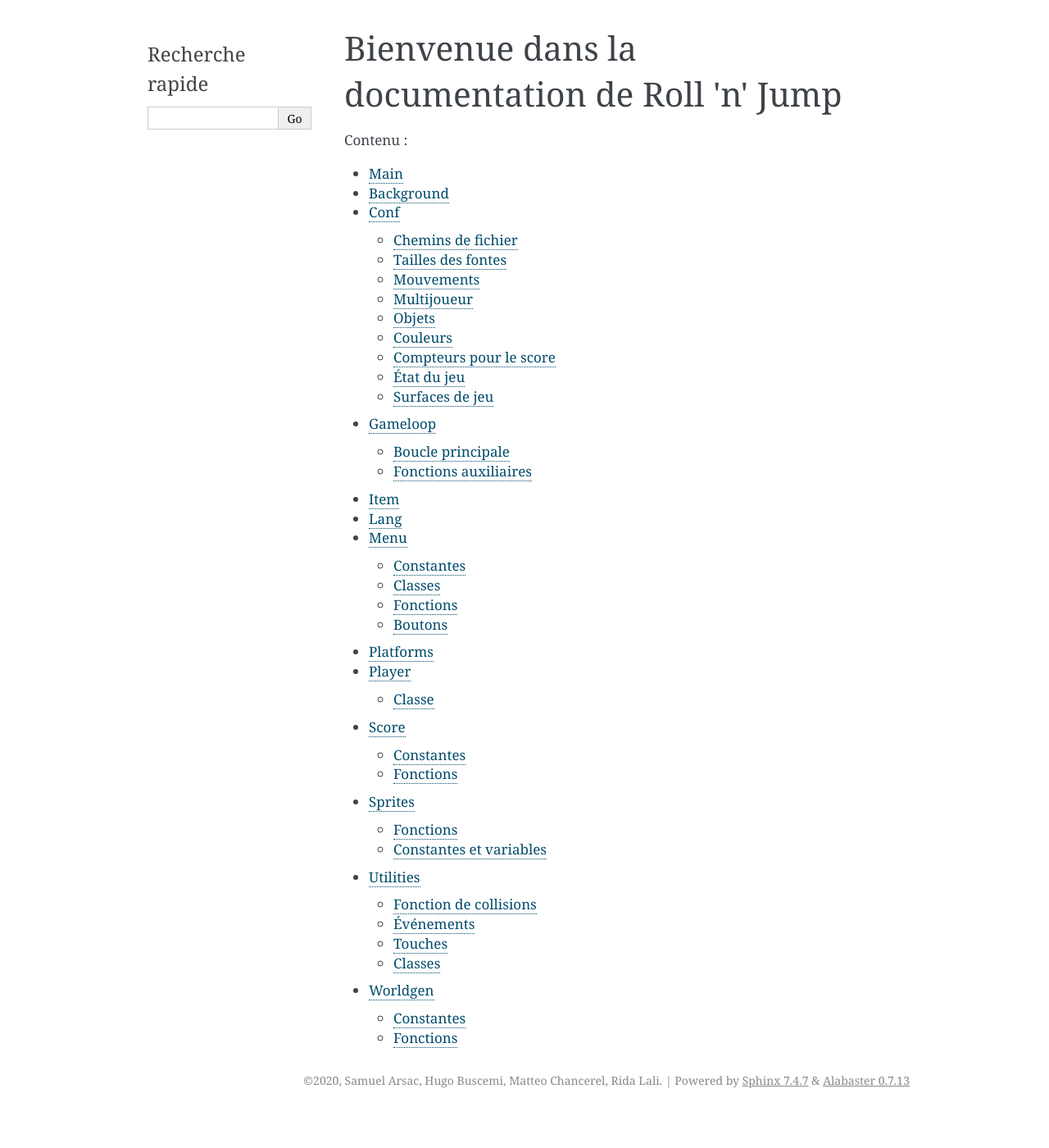
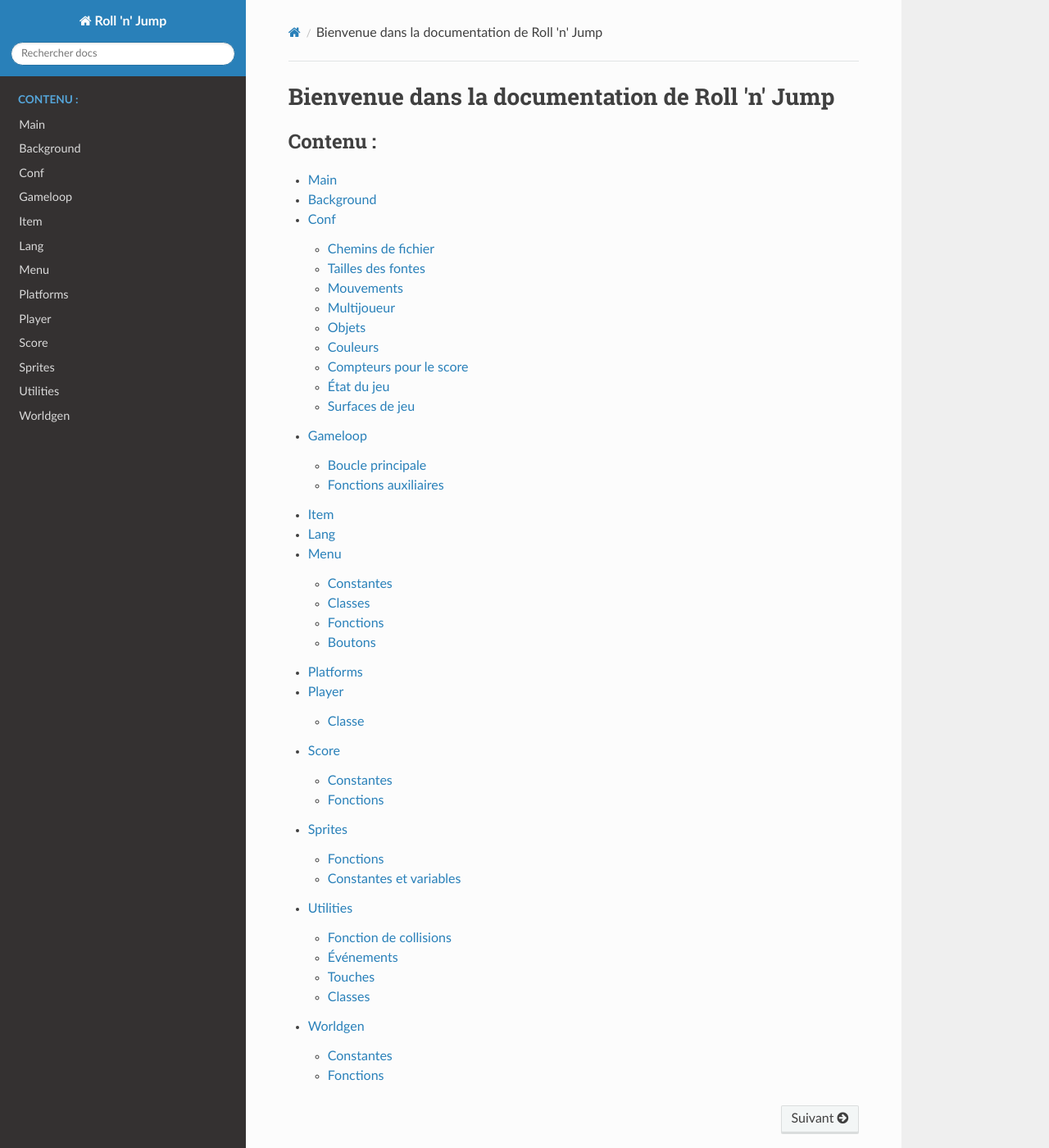
Before and after one commit to tinylinux/m1platformer, a Sphinx documentation site: the page built from Sphinx/index.rst, in a window 1280 px wide and 1400 px high. Shown: the whole window at 82% size. Built offline with Sphinx 7.4.7 and the Read the Docs theme 2.0.0, drawn with Linux system fonts in a browser that asks for light colours; some of the changed text lies outside the part shown.

Commit message:
Changement du theme Sphinx #22

```diff
--- a/Sphinx/conf.py
+++ b/Sphinx/conf.py
@@ -1,3 +1,5 @@
+import sphinx_rtd_theme
+
 # flake8: noqa
 # pylint: skip-file
 # Configuration file for the Sphinx documentation builder.
@@ -35,7 +37,8 @@ release = '1.0'
 # ones.
 extensions = [
     'sphinx.ext.autodoc',
-    'sphinx.ext.napoleon'
+    'sphinx.ext.napoleon',
+    'sphinx_rtd_theme'
 ]
 
 # Add any paths that contain templates here, relative to this directory.
@@ -59,7 +62,7 @@ exclude_patterns = ['_build', 'Thumbs.db', '.DS_Store']
 # The theme to use for HTML and HTML Help pages.  See the documentation for
 # a list of builtin themes.
 #
-html_theme = 'alabaster'
+html_theme = 'sphinx_rtd_theme'
 
 html_copy_source = False
 
```
